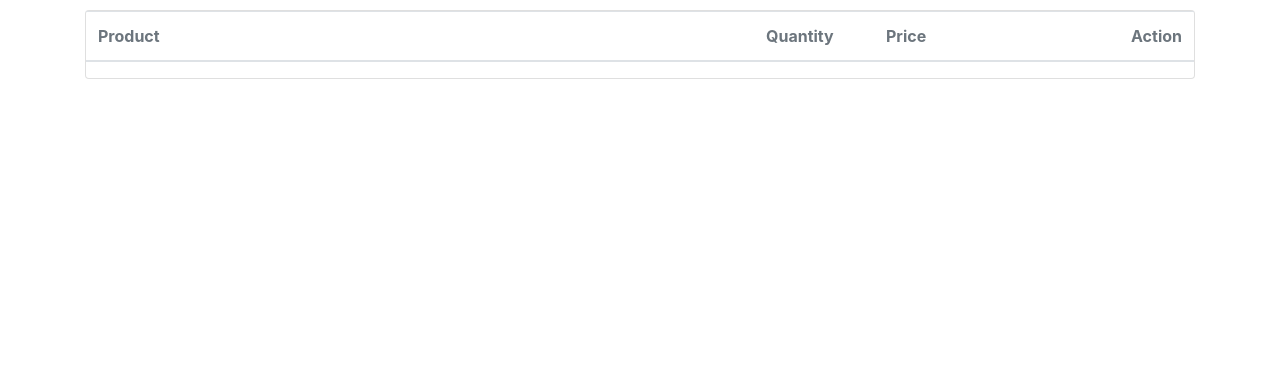
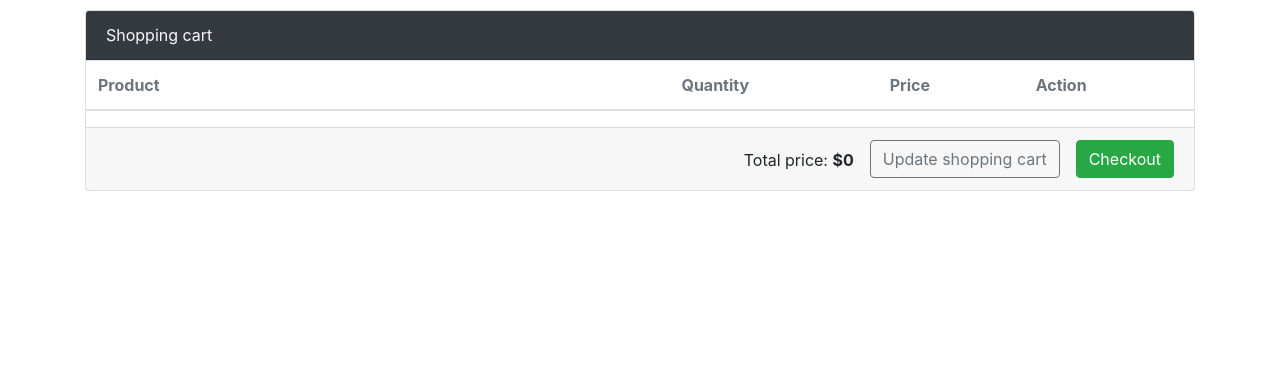
Before and after one commit to patni1992/django-ecommerce, a Django app: page /cart/detail in a window 1280 px wide. Shown: the part 56-446 px from the top of the page. Run offline with Django 3.2, Linux system fonts and the light colour scheme; lists and menus that the app fills with data are empty; some libraries are stand-ins or nearby versions.

Commit message:
update cart detail view

```diff
--- a/cart/templates/cart/detail.html
+++ b/cart/templates/cart/detail.html
@@ -1,13 +1,18 @@
  {% extends "shop/base.html" %} {% block content %}
 <div class="container">
     <div class="card">
+            <div class="card-header bg-dark text-light">
+                    Shopping cart
+                    <!-- <a href="" class="btn btn-outline-info btn-sm pull-right">Continiu shopping</a> -->
+                    <div class="clearfix"></div>
+                </div>
         <table class="table table-hover shopping-cart-wrap">
             <thead class="text-muted">
                 <tr>
-                    <th scope="col">Product</th>
-                    <th scope="col" width="120">Quantity</th>
-                    <th scope="col" width="120">Price</th>
-                    <th scope="col" width="200" class="text-right">Action</th>
+                    <th scope="col" style="width: 52.66%">Product</th>
+                    <th scope="col" >Quantity</th>
+                    <th scope="col" >Price</th>
+                    <th scope="col" >Action</th>
                 </tr>
             </thead>
             <tbody>
@@ -40,16 +45,32 @@
                             <small class="text-muted">(${{ item.price }})</small>
                         </div>
                     </td>
-                    <td class="text-right">
-                        <a title="" href="" class="btn btn-outline-success" data-toggle="tooltip" data-original-title="Save to Wishlist">
-                            <i class="fa fa-heart"></i>
-                        </a>
+                    <td >
                         <a href="" class="btn btn-outline-danger"> × Remove</a>
                     </td>
                 </tr>
                 {% endfor %}
             </tbody>
         </table>
+        <div class="card-footer">
+                <!-- <div class="coupon col-md-5 col-sm-5  pull-left">
+                    <div class="row">
+                        <div class="col-6">
+                            <input type="text" class="form-control" placeholder="cupone code">
+                        </div>
+                        <div class="col-6">
+                            <input type="submit" class="btn btn-default" value="Use cupone">
+                        </div>
+                    </div>
+                </div> -->
+                <div class="pull-right">
+                    <a href="" class="btn btn-success pull-right">Checkout</a>
+                    <a href="" class="btn btn-outline-secondary pull-right mx-3">Update shopping cart</a>
+                    <div class="pull-right mt-2">
+                        Total price: <b>${{ cart.get_total_price }}</b>
+                    </div>
+                </div>
+            </div>
     </div>
 </div>
 {% endblock %}
```
